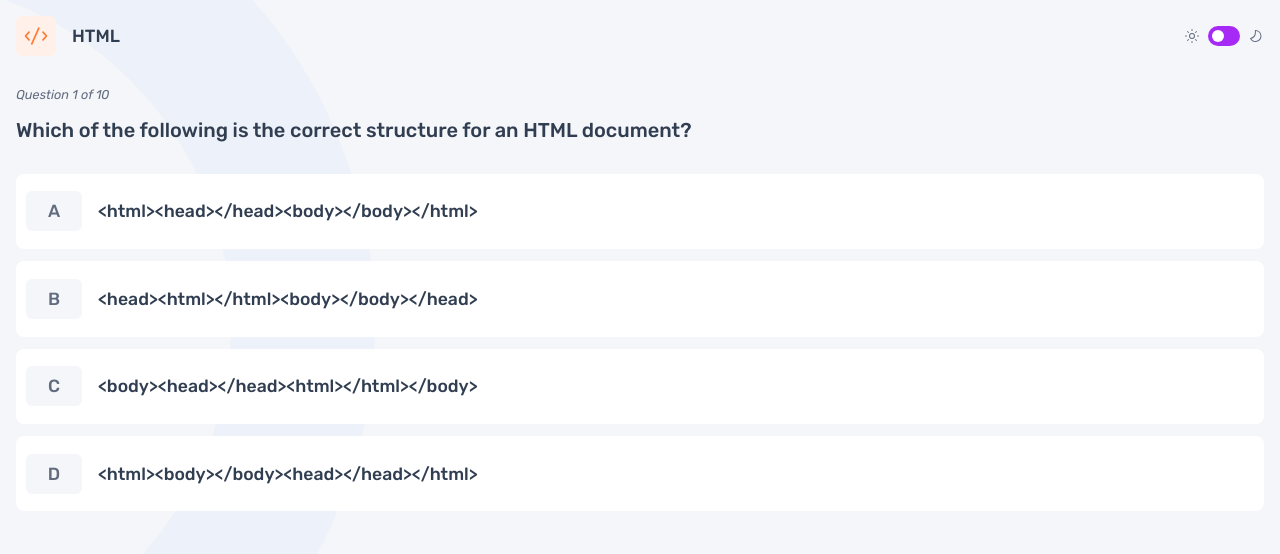
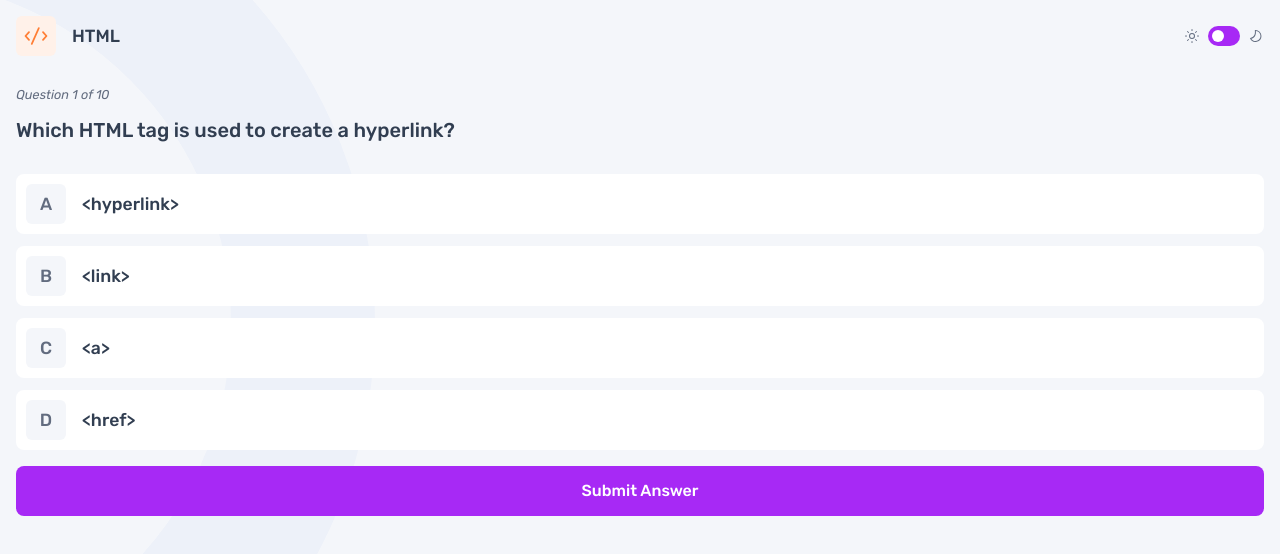
Before and after one commit to wideirp/frontend-quiz-app, a Vue app: page / in a window 1280 px wide. Both pictures are taken after a click on the button "HTML". Shown: the top 554 px of the page. Built offline with nearby package versions, Linux system fonts and the light colour scheme.

Commit message:
add: submit answer button with logic

```diff
--- a/src/assets/js/store.js
+++ b/src/assets/js/store.js
@@ -14,12 +14,60 @@ export const themeStore = reactive({
   },
 });
 
-export const quizStore = reactive({
-  state: "init", // init, play, score
-  selectedQuiz: null,
+export const homeStore = reactive({
   getData: async function () {
     const response = await fetch("/src/assets/data/data.json");
     const jsonData = await response.json();
     return jsonData.quizzes;
   },
+  validateTitle: async function (title) {
+    const quizzes = await this.getData();
+    return quizzes.some((quiz) => title === quiz.title);
+  },
+  selectQuiz: async function (title) {
+    const isValid = this.validateTitle(title);
+    if (!isValid) {
+      throw Error(`validateTitle: ${title} is not a valid quiz`);
+    } else {
+      const quizzes = await this.getData();
+      const quiz = quizzes.find((i) => i.title === title);
+      QuizStore.setQuiz(quiz);
+    }
+  },
 });
+
+export const QuizStore = reactive({
+  title: null,
+  icon: null,
+  color: null,
+  bgColor: null,
+  questions: null,
+  questionIndex: 1,
+  selectedOption: null,
+  questionAnswered: false,
+  correct: 0,
+  nextQuestion: function () {
+    this.questionIndex++;
+    this.questionAnswered = false;
+    this.setOption(null);
+  },
+  getQuestion: function () {
+    return this.questions[this.questionIndex].question;
+  },
+  getOptions: function () {
+    return this.questions[this.questionIndex].options;
+  },
+  getAnswer: function () {
+    return this.questions[this.questionIndex].answer;
+  },
+  setQuiz: function (quiz) {
+    this.title = quiz.title;
+    this.icon = quiz.icon;
+    this.color = quiz.color;
+    this.bgColor = quiz.bgColor;
+    this.questions = quiz.questions.sort(() => Math.random() - 0.5);
+  },
+  setOption: function (option) {
+    this.selectedOption = option;
+  },
+});
--- a/src/components/QuizAnswer.vue
+++ b/src/components/QuizAnswer.vue
@@ -1,10 +1,8 @@
 <script setup>
-import { themeStore } from "@/assets/js/store.js";
+import { themeStore, QuizStore } from "@/assets/js/store.js";
 defineProps({
   optionIndex: { type: Number, required: true },
   option: { type: String, required: true },
-  correct: { type: Boolean, default: false },
-  incorrect: { type: Boolean, default: false },
 });
 </script>
 
@@ -12,13 +10,25 @@ defineProps({
   <button
     :class="{
       'dark-theme': themeStore.darkTheme,
-      correct: correct,
-      incorrect: incorrect,
+      correct:
+        QuizStore.selectedOption === option && option === QuizStore.getAnswer(),
+      incorrect:
+        QuizStore.selectedOption === option && option !== QuizStore.getAnswer(),
     }"
-    @mouseup="$emit('click-answer', option, $event)"
+    :disabled="QuizStore.questionAnswered"
   >
     <p class="letter">{{ "ABCD"[optionIndex] }}</p>
     <p class="answer">{{ option }}</p>
+    <img
+      class="icon"
+      :src="
+        QuizStore.getAnswer() === option
+          ? '/icon-correct.svg'
+          : '/icon-incorrect.svg?image'
+      "
+      alt="correct"
+      v-if="QuizStore.questionAnswered && QuizStore.selectedOption === option"
+    />
   </button>
 </template>
 
@@ -41,6 +51,7 @@ button {
   font-weight: 500;
   .letter {
     display: flex;
+    flex-shrink: 0;
     color: $clr-grey-navy;
     background-color: $clr-light-grey;
     padding: 0.375rem;
@@ -49,28 +60,22 @@ button {
     align-items: center;
     border-radius: 6px;
     font-weight: 500;
-    width: 2.75rem;
+    width: 1.75rem;
     height: 1.75rem;
   }
-  &.correct {
-    border-color: $clr-green;
-    .letter {
-      background-color: $clr-green;
-      color: $clr-pure-white;
-    }
+  .answer {
+    margin: 0;
   }
-  &.incorrect {
-    border-color: $clr-red;
-    .letter {
-      background-color: $clr-red;
-      color: $clr-pure-white;
-    }
+  .icon {
+    margin-left: auto;
+    height: 2rem;
   }
   &.dark-theme {
     background-color: $clr-btn-primary-dark;
     border: 2px solid $clr-btn-primary-dark;
     color: $fc-primary-dark;
   }
+  &:focus:not(:disabled),
   &:hover:not(:disabled) {
     border-color: $clr-purple;
     .letter {
@@ -82,8 +87,19 @@ button {
     transform: scale(0.99);
     box-shadow: 1px 1px 2px $clr-purple;
   }
-  // &:disabled {
-  //   color: none;
-  // }
+  &.correct:disabled {
+    border-color: $clr-green;
+    .letter {
+      background-color: $clr-green;
+      color: $clr-pure-white;
+    }
+  }
+  &.incorrect:disabled {
+    border-color: $clr-red;
+    .letter {
+      background-color: $clr-red;
+      color: $clr-pure-white;
+    }
+  }
 }
 </style>
--- a/src/components/QuizHeader.vue
+++ b/src/components/QuizHeader.vue
@@ -1,5 +1,5 @@
 <script setup>
-import { themeStore, quizStore } from "@/assets/js/store";
+import { themeStore, QuizStore } from "@/assets/js/store";
 import CheckboxSlider from "./widgets/CheckboxSlider.vue";
 import SvgIcon from "./widgets/SvgIcon.vue";
 
@@ -12,12 +12,12 @@ if (themeStore.darkTheme) {
   <header :class="{ 'dark-theme': themeStore.darkTheme }">
     <div class="current-quiz">
       <SvgIcon
-        :src="quizStore.selectedQuiz.icon + '?image'"
-        :alt="quizStore.selectedQuiz.title"
-        :bgColor="quizStore.selectedQuiz.bgColor"
-        v-if="quizStore.selectedQuiz"
+        :src="QuizStore.icon + '?image'"
+        :alt="QuizStore.title"
+        :bgColor="QuizStore.bgColor"
+        v-if="QuizStore.title"
       />
-      <p v-if="quizStore.selectedQuiz">{{ quizStore.selectedQuiz.title }}</p>
+      <p v-if="QuizStore.title">{{ QuizStore.title }}</p>
     </div>
     <div class="theme">
       <picture>
--- a/src/components/QuizSelector.vue
+++ b/src/components/QuizSelector.vue
@@ -1,17 +1,16 @@
 <script setup>
 import { useRouter } from "vue-router";
-import { themeStore, quizStore } from "@/assets/js/store";
+import { themeStore, homeStore, QuizStore } from "@/assets/js/store";
 defineProps({ hoverColor: { type: String, default: "#ccc" } });
 
 const router = useRouter();
 
 const onClick = function (event) {
   const selectedTitle = event.currentTarget.innerText;
-  const quizData = quizStore.getData().then((quizzes) => {
-    const quiz = quizzes.filter((quiz) => quiz.title === selectedTitle)[0];
-    quizStore.selectedQuiz = quiz;
-    console.log(quiz.title + " quiz is selected");
-    router.push("quiz");
+  homeStore.selectQuiz(selectedTitle).then(() => {
+    if (QuizStore.title) {
+      router.push("/quiz");
+    }
   });
 };
 </script>
--- a/src/views/HomeView.vue
+++ b/src/views/HomeView.vue
@@ -1,11 +1,11 @@
 <script setup>
 import { ref } from "vue";
-import { quizStore, themeStore } from "@/assets/js/store";
+import { homeStore, themeStore } from "@/assets/js/store";
 import QuizButton from "@/components/QuizSelector.vue";
 import SvgIcon from "@/components/widgets/SvgIcon.vue";
 
 const quizzes = ref(null);
-quizStore.getData().then((data) => {
+homeStore.getData().then((data) => {
   quizzes.value = data;
 });
 </script>
--- a/src/views/QuizView.vue
+++ b/src/views/QuizView.vue
@@ -1,52 +1,66 @@
 <script setup>
 import QuizAnswer from "@/components/QuizAnswer.vue";
 import { useRouter } from "vue-router";
-import { quizStore, themeStore } from "@/assets/js/store";
+import { homeStore, QuizStore, themeStore } from "@/assets/js/store";
 import { ref } from "vue";
 const router = useRouter();
 
 const currentQuestion = ref(1);
 
-if (!quizStore.selectedQuiz) {
+if (!QuizStore.title) {
   router.push("/");
 }
 
-function onClickAnswer(option, event) {
-  event.preventDefault();
-  // console.log(event.currentTarget);
-  const t = event.currentTarget;
-  t.parentNode.childNodes.forEach((btn) => {
-    btn.disabled = true;
-  });
-  if (
-    option === quizStore.selectedQuiz.questions[currentQuestion.value].answer
-  ) {
-    t.classList.add("correct");
+function onAnswer(e) {
+  if (QuizStore.selectedOption) {
+    QuizStore.questionAnswered = true;
   } else {
-    t.classList.add("incorrect");
+    console.log("no option selected");
   }
+}
+
+function onNext(e) {
+  QuizStore.nextQuestion();
 }
 </script>
 
 <template>
-  <section class="hero" :class="{ 'dark-theme': themeStore.darkTheme }">
+  <section
+    class="hero"
+    :class="{ 'dark-theme': themeStore.darkTheme }"
+    v-if="QuizStore.title"
+  >
     <p class="question-counter">
-      Question {{ currentQuestion }} of
-      {{ quizStore.selectedQuiz.questions.length }}
+      Question {{ QuizStore.questionIndex }} of
+      {{ QuizStore.questions.length }}
     </p>
     <p class="question">
-      {{ quizStore.selectedQuiz.questions[currentQuestion].question }}
+      {{ QuizStore.getQuestion() }}
     </p>
   </section>
-  <section class="options">
+  <section class="select" v-if="QuizStore.title">
+    <div class="options">
       <QuizAnswer
-      v-for="(option, index) in quizStore.selectedQuiz.questions[
-        currentQuestion
-      ].options"
+        v-for="(option, index) in QuizStore.getOptions()"
         :optionIndex="index"
         :option
-      @click-answer="onClickAnswer"
+        @click.prevent="() => QuizStore.setOption(option)"
       />
+    </div>
+    <button
+      class="select-btn"
+      @click.prevent="onAnswer"
+      v-show="!QuizStore.questionAnswered"
+    >
+      Submit Answer
+    </button>
+    <button
+      class="select-btn"
+      @click.prevent="onNext"
+      v-show="QuizStore.questionAnswered"
+    >
+      Next Question
+    </button>
   </section>
 </template>
 
@@ -78,9 +92,26 @@ function onClickAnswer(option, event) {
   }
 }
 
+.select {
   .options {
     display: flex;
     flex-direction: column;
     gap: 0.75rem;
   }
+  .select-btn {
+    width: 100%;
+    margin-top: 1rem;
+    padding: 1rem;
+    border-radius: 8px;
+    border: none;
+    outline: none;
+    background-color: $clr-purple;
+    color: $clr-pure-white;
+    font-weight: $fw-medium;
+    &:active {
+      transform: scale(0.98);
+      background-color: adjust-color($clr-purple, $lightness: -10%);
+    }
+  }
+}
 </style>
```
Lines whose indentation alone changed are shown as unchanged.
